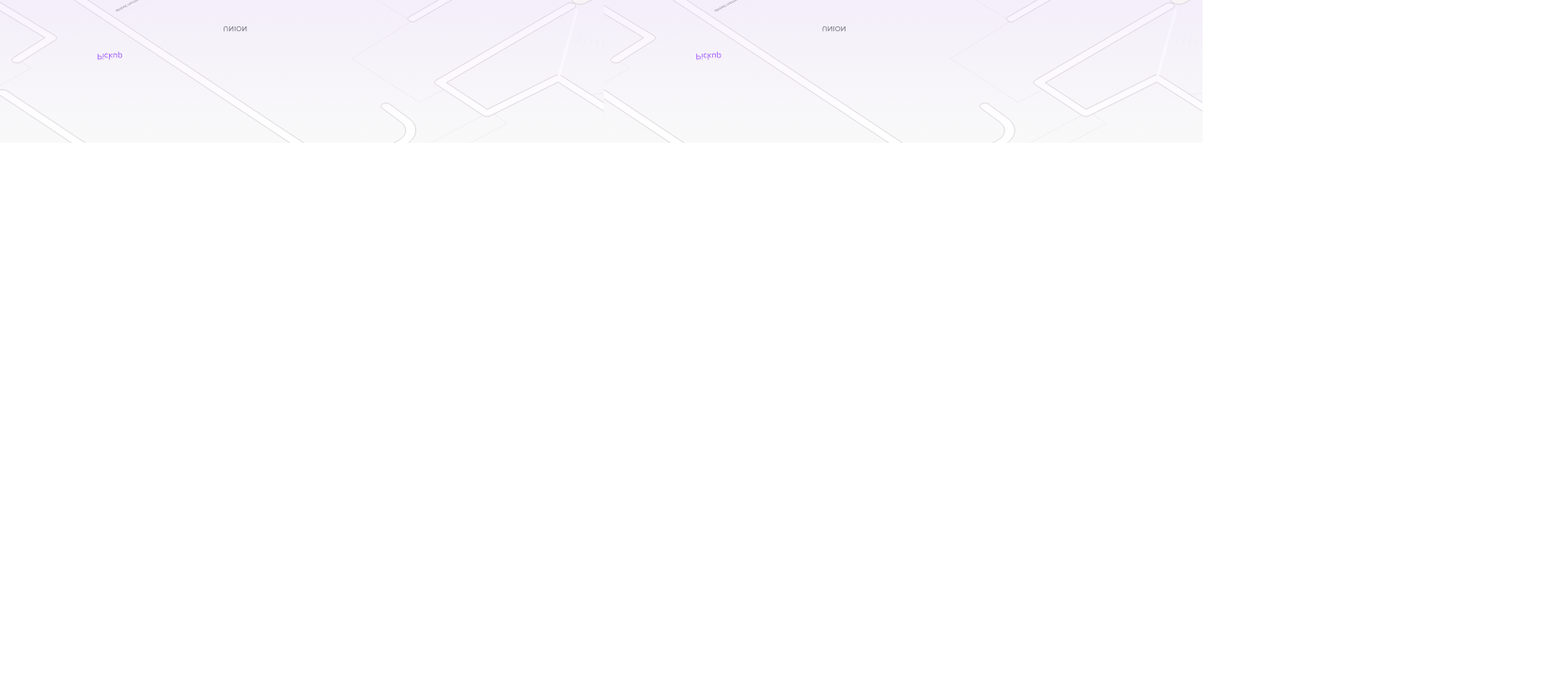
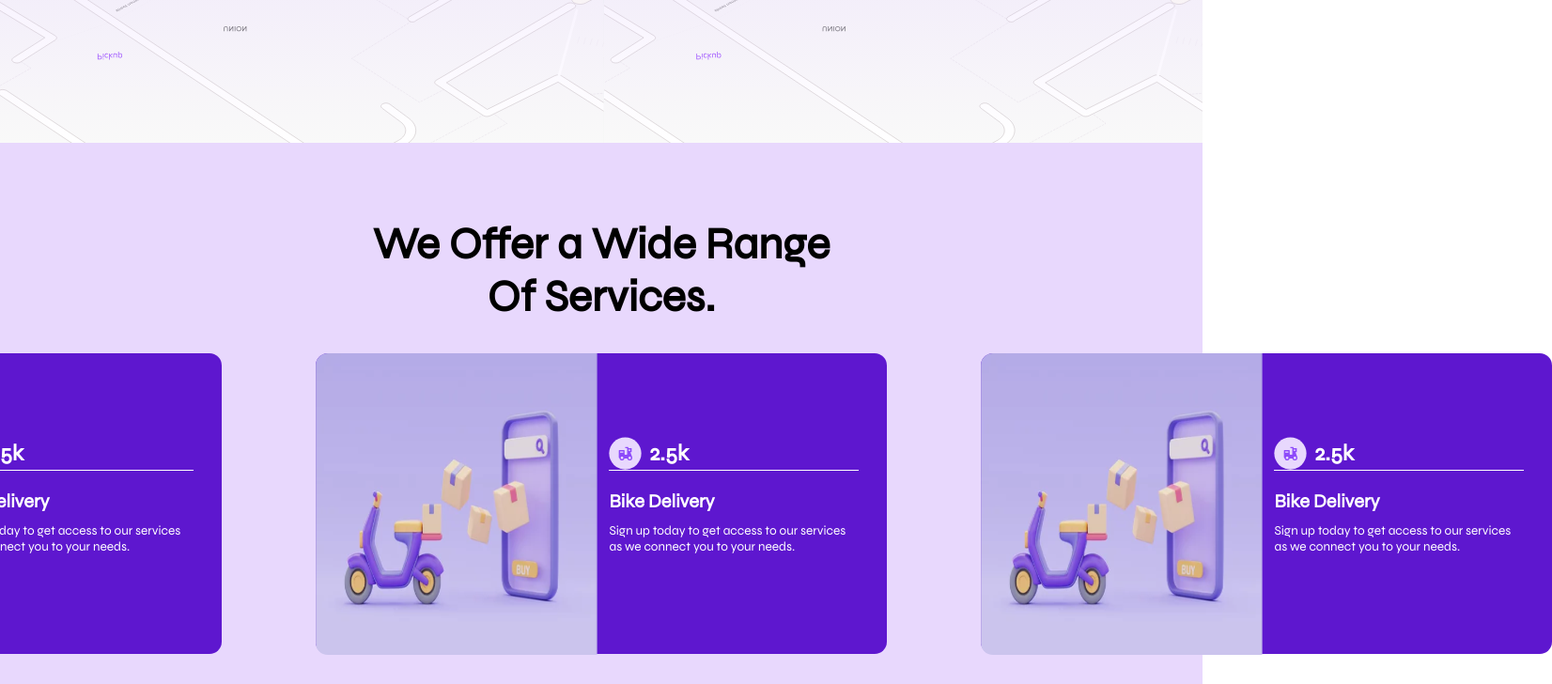
Before and after one commit to Moveables-Labs/landingpage-svelte, a SvelteKit app: page / in a window 1280 px wide. Shown: the part 674-1402 px from the top of the page at 94% size, 1652 px wide, since content can reach past the window. Before the commit the page ends 826 px from the top, so only its background shows below. Built offline with nearby package versions, Linux system fonts and the light colour scheme.

Commit message:
new changes

```diff
--- /dev/null
+++ b/src/lib/components/Feature.svelte
@@ -0,0 +1,152 @@
+<script>
+
+</script>
+
+<section>
+    <div class="heading">
+        <h3>We Offer a Wide Range <br> Of Services.</h3>
+    </div>
+
+    <div class="carousel">
+        <div id="card-1" class="card">
+            <div>
+                <img src="/images/dis-cycle.svg" alt="">
+            </div>
+            <div class="card-content">
+                <div class="card-content-title">
+                    <img src="/images/dis-cycle-logo.svg" alt="">
+                    <h3>2.5k</h3>
+                </div>
+
+                <div class="card-content-desc">
+                    <h4>Bike Delivery</h4>
+                    <p>Sign up today to get access to our services as we connect you to your needs.</p>
+                </div>
+            </div>
+        </div>
+
+
+        <div id="card-2" class="card">
+            <div>
+                <img src="/images/dis-cycle.svg" alt="">
+            </div>
+            <div class="card-content">
+                <div class="card-content-title">
+                    <img src="/images/dis-cycle-logo.svg" alt="">
+                    <h3>2.5k</h3>
+                </div>
+
+                <div class="card-content-desc">
+                    <h4>Bike Delivery</h4>
+                    <p>Sign up today to get access to our services as we connect you to your needs.</p>
+                </div>
+            </div>
+        </div>
+
+        <div id="card-2" class="card">
+            <div>
+                <img src="/images/dis-cycle.svg" alt="">
+            </div>
+            <div class="card-content">
+                <div class="card-content-title">
+                    <img src="/images/dis-cycle-logo.svg" alt="">
+                    <h3>2.5k</h3>
+                </div>
+
+                <div class="card-content-desc">
+                    <h4>Bike Delivery</h4>
+                    <p>Sign up today to get access to our services as we connect you to your needs.</p>
+                </div>
+            </div>
+        </div>
+    </div>
+
+</section>
+
+
+<style>
+
+section{
+    width: 100%;
+    display: flex;
+    flex-direction: column;
+    justify-content: center;
+    align-items: center;
+}
+
+.heading{
+    font-size: 40px;
+    max-width: 65%;
+    text-align: center;
+    font-family: Syne;
+    padding-top: 3rem;
+}
+
+.carousel{
+    display: inline-flex;
+    gap: 100px;
+    padding-top: 2rem;
+}
+
+.card{
+    display: flex;
+    width: 38rem;
+    height: 20rem;
+    border-radius: 13px;
+    background: #5E17CF;
+}
+
+.card img{
+    height: 20.05rem;
+    justify-content: flex-start;
+}
+
+.card-content{
+    width: 50%;
+    flex-direction: column;
+    color: var(--text-light);
+    margin-top: 0%;
+    margin-left: 2%;
+    margin-bottom: 10%;
+}
+
+.card-content-title{
+    display: flex;
+    width: 90%;
+    max-height: 30%;
+    margin-top: 30%;
+    align-items: center;
+    gap: 3%;
+    border-bottom: 1px solid #fff;
+}
+
+
+.card-content-title h3{
+    font-size: 1.5rem;
+    font-family: Syne;
+}
+
+.card-content-title span{
+    width: 2rem;
+    height: 2rem;
+    border-radius: 50%;
+    background: #E8D8FD;
+}
+
+.card-content-title img{
+    width: 35px;
+    height: 35px;
+}
+
+.card-content-desc h4{
+    margin-top: 20px;
+    font-size: 20px;
+    font-family: Syne;
+}
+
+.card-content-desc p{
+    font-family: Syne;
+    max-width: 90%;
+    margin-top: 10px;
+}
+</style>
--- a/src/lib/components/Hero.svelte
+++ b/src/lib/components/Hero.svelte
@@ -47,12 +47,13 @@
     line-height: 60px;
     margin-bottom: 15px;
     flex: 1 0 0;
-    width: 500px;
+    width: 520px;
 }
 
 .text-container p{
-    width: 380px;
+    width: 70%;
     margin-bottom: 28px;
+    font-size: 1.2em;
 }
 
 .text-container div{
--- a/src/routes/+page.svelte
+++ b/src/routes/+page.svelte
@@ -2,6 +2,7 @@
   import "$lib/assets/styles/global.css";
   import Header from "$lib/components/Header.svelte";
   import Hero from "$lib/components/Hero.svelte";
+  import Feature from "$lib/components/Feature.svelte";
 </script>
 
 <section class="header">
@@ -10,6 +11,10 @@
 
 <section class="hero">
   <Hero />
+</section>
+
+<section class="feature">
+  <Feature />
 </section>
 
 <style>
@@ -24,6 +29,11 @@
     min-height: 90vh;
     background: linear-gradient(180deg, var(--overlay), transparent),
                 url('/images/overlay.svg') no-repeat center center / cover;
+  }
 
+  .feature{
+    padding: 2rem 5rem;
+    min-height: 70vh;
+    background: #E8D8FD;
   }
 </style>
```
Also changed, not shown: static/images/dis-cycle-logo.svg (added), static/images/dis-cycle.svg (added).
